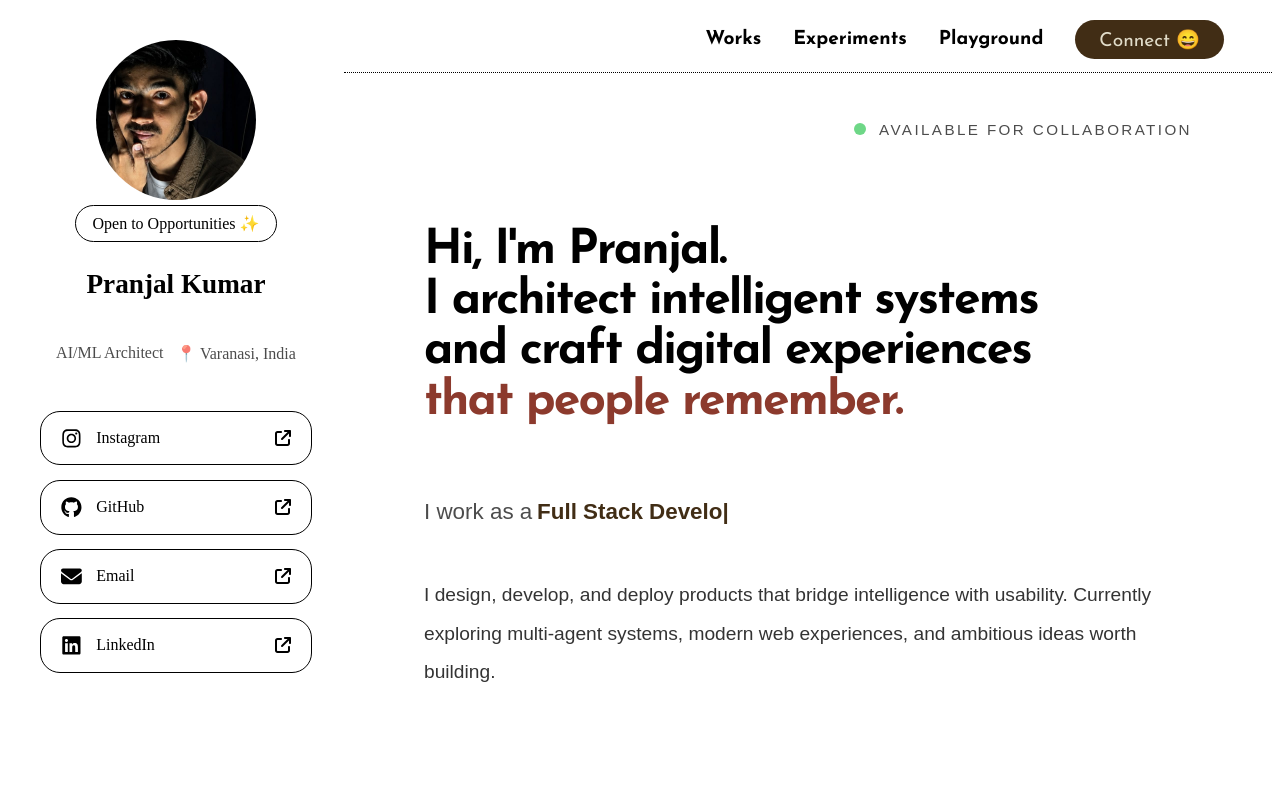
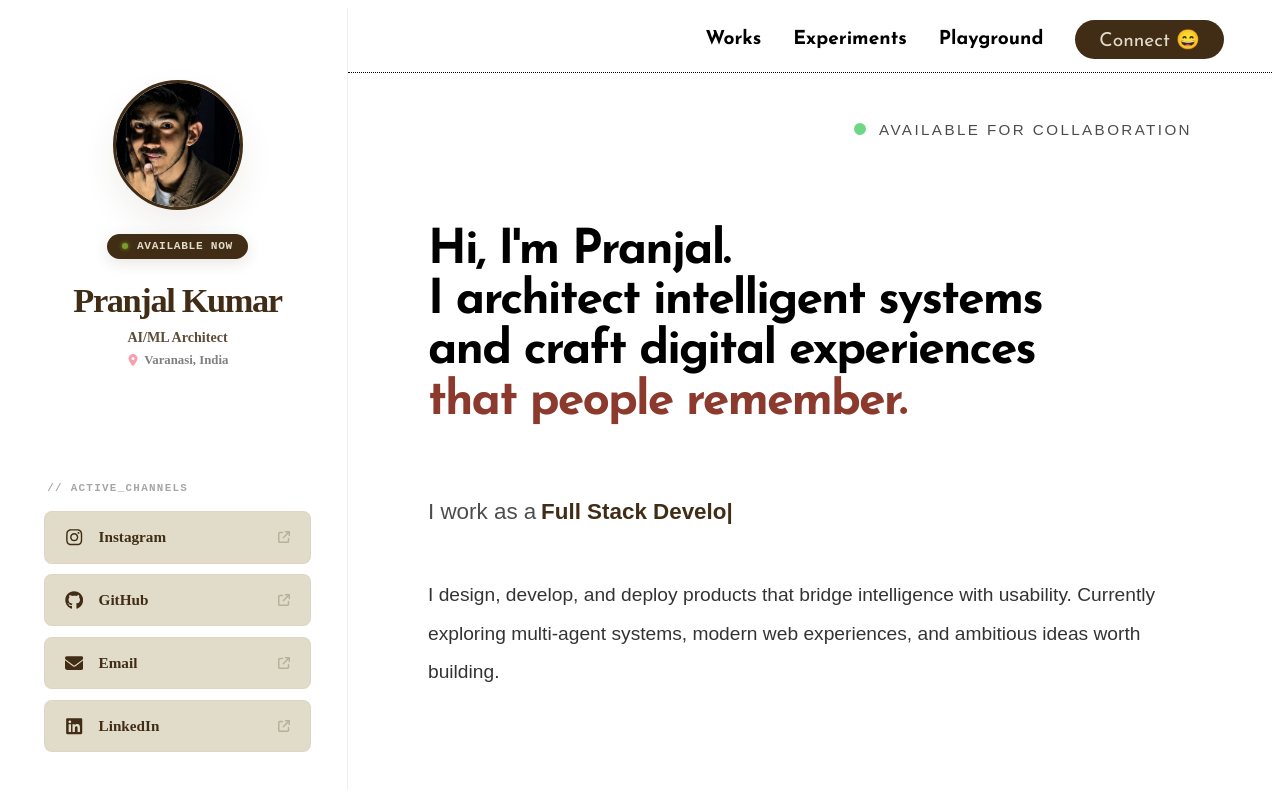
Before and after one commit to sleepy-x-dev/Portfolio, a React (Vite) app in the folder Frontend/: page / in a window 1280 px wide. Shown: the top 790 px of the page. Built offline with nearby package versions, Linux system fonts and the light colour scheme; a web font is replaced by a local one.

Commit message:
sidebar changes

```diff
--- a/Frontend/src/Pages/Sidebar.css
+++ b/Frontend/src/Pages/Sidebar.css
@@ -1,104 +1,232 @@
-.sidebar{
-    width: clamp(18rem, 24vw, 24rem);
+/* ==========================================================================
+   MASTER SIDEBAR LAYOUT BOX (STRICT ANTI-SCROLL ENGINE)
+   ========================================================================== */
+.sidebar-container {
+  width: 340px;
+  min-width: 340px;
+  height: 100vh;
+  background-color: #ffffff;
+  border-right: 1px solid rgba(65, 45, 21, 0.08);
+  box-sizing: border-box;
+  position: relative;
+  overflow: hidden; /* ABSOLUTELY PREVENTS ANY SIDEBAR BODY SCROLL JUMPS */
+  z-index: 20;
+}
+
+/* Inner Frame containing geometric padding rules safely within 100vh window */
+.sidebar-inner {
+  width: 100%;
   height: 100%;
-
+  padding: 4.5rem 2.25rem 3.5rem 2.25rem;
+  box-sizing: border-box;
   display: flex;
   flex-direction: column;
-    gap: 2rem;
-    padding:2rem;
-    height: 100vh;
-
+  justify-content: space-between; /* Keeps spacing equalized from top to bottom */
+  align-items: center;
 }
 
-.profile{
+/* ==========================================================================
+   HERO DISPLAY BLOCK (TOP REPOSITORY)
+   ========================================================================== */
+.profile-hero-block {
   display: flex;
   flex-direction: column;
   align-items: center;
-    gap: .3rem;
-
   text-align: center;
+  width: 100%;
 }
 
-.avatar{
-    width: clamp(10rem, 40%, 14rem);
-    aspect-ratio: 1;
-
-    object-fit: cover;
+/* Polished Heavy Border Frame Ring */
+.avatar-frame {
+  width: 124px;
+  height: 124px;
   border-radius: 50%;
+  overflow: hidden;
+  border: 3px solid #412D15; /* Clean premium dark structure lines */
+  box-shadow: 0 16px 35px rgba(65, 45, 21, 0.08);
+  margin-bottom: 1.5rem;
+  transition: transform 0.4s cubic-bezier(0.175, 0.885, 0.32, 1.275);
 }
 
-.badge{
-    padding: 0.5rem 1rem;
-
-    border-radius: 999rem;
-
-    border: 0.08rem solid;
+.avatar-frame:hover {
+  transform: scale(1.05) rotate(3deg);
 }
 
-.profile h1{
-    font-size: 1.7rem;
+.avatar-img {
+  width: 100%;
+  height: 100%;
+  object-fit: cover;
 }
 
-.hor{
+/* Velvet Telemetry Online Capsule Pill */
+.status-indicator-badge {
+  display: inline-flex;
+  align-items: center;
+  gap: 0.55rem;
+  background-color: #412D15;
+  color: #E1DCC9;
+  padding: 0.4rem 0.95rem;
+  border-radius: 20px;
+  margin-bottom: 1.5rem;
+  box-shadow: 0 4px 15px rgba(65, 45, 21, 0.12);
+}
+
+.live-pulse {
+  width: 6px;
+  height: 6px;
+  background-color: #a3e635; /* High energy vivid green alert status */
+  border-radius: 50%;
+  box-shadow: 0 0 10px #a3e635;
+  animation: liveBreathe 1.8s infinite ease-in-out;
+}
+
+.badge-text-telemetry {
+  font-family: monospace;
+  font-size: 0.7rem;
+  font-weight: 700;
+  letter-spacing: 0.06em;
+}
+
+/* Typography Registers */
+.display-name {
+  font-size: 2.15rem;
+  font-weight: 800;
+  letter-spacing: -0.04em;
+  margin: 0 0 0.75rem 0;
+  line-height: 1;
+  color: #412D15;
+}
+
+.profile-sub-details {
+  display: flex;
+  flex-direction: column;
+  align-items: center;
+  gap: 0.4rem;
+}
+
+.pill-role {
+  font-size: 0.88rem;
+  font-weight: 700;
+  color: #412D15;
+  opacity: 0.85;
+}
+
+.location-context {
+  display: flex;
+  align-items: center;
+  gap: 0.35rem;
+  font-size: 0.8rem;
+  opacity: 0.5;
+  font-weight: 600;
+}
+
+.pin-geo-icon {
+  font-size: 0.75rem;
+  color: #f43f5e; /* Vibrant Coral Pin highlighting location mapping */
+}
+
+/* ==========================================================================
+   VIBRANT INTERACTIVE NAVIGATION PANELS (BOTTOM REPOSITORY)
+   ========================================================================== */
+.navigation-channels {
+  display: flex;
+  flex-direction: column;
+  gap: 0.65rem;
+  width: 100%;
+}
+
+.panel-tag-header {
+  font-family: monospace;
+  font-size: 0.68rem;
+  font-weight: 700;
+  letter-spacing: 0.12em;
+  opacity: 0.35;
+  margin-bottom: 0.4rem;
+  padding-left: 0.2rem;
+}
+
+/* Micro-Engineered Soft Textured Alabaster Link Cards */
+.interactive-channel-card {
+  display: flex;
+  justify-content: space-between;
+  align-items: center;
+  background: #E1DCC9; /* Warm luxury structural base fill */
+  border: 1px solid rgba(65, 45, 21, 0.03);
+  padding: 1rem 1.25rem;
+  border-radius: 8px;
+  color: #412D15;
+  text-decoration: none;
+  font-size: 0.95rem;
+  font-weight: 700;
+  transition: all 0.3s cubic-bezier(0.16, 1, 0.3, 1);
+}
+
+.card-left-group {
+  display: flex;
+  align-items: center;
+  gap: 0.95rem;
+}
+
+.icon-box {
+  font-size: 1.15rem;
   display: flex;
   align-items: center;
   justify-content: center;
-    gap: 0.8rem;
+  transition: transform 0.2s ease;
 }
 
-.role,
-.location{
-    opacity: 0.7;
+.card-arrow-trigger {
+  font-size: 0.75rem;
+  opacity: 0.25;
+  transition: transform 0.3s cubic-bezier(0.16, 1, 0.3, 1), opacity 0.3s ease;
 }
 
-.links{
-    display: flex;
-    flex-direction: column;
-
-    gap: 0.9rem;
+/* ==========================================================================
+   HIGH-ENERGY COLOR HIGHLIGHT MODIFIERS (JOYFUL STATES)
+   ========================================================================== */
+.interactive-channel-card:hover {
+  transform: translateX(6px) translateY(-1px);
+  box-shadow: 0 10px 20px rgba(65, 45, 21, 0.05);
+  background: #ffffff;
+  border-color: #412D15; /* Crisp Dark structural outline on execution */
 }
 
-.link-card{
-    display: flex;
-    justify-content: space-between;
-    align-items: center;
-
-    padding: 1rem 1.25rem;
-
-    border: 0.08rem solid;
-    border-radius: 1.25rem;
-
-    text-decoration: none;
-    color: inherit;
-
-    transition:
-        transform 0.25s ease,
-        opacity 0.25s ease;
+.interactive-channel-card:hover .icon-box {
+  transform: scale(1.15);
 }
 
-.link-card:hover{
-    transform: translateY(-0.2rem);
-    opacity: 0.85;
+.interactive-channel-card:hover .card-arrow-trigger {
+  opacity: 1;
+  transform: translate(2px, -2px);
 }
 
-.left{
-    display: flex;
-    align-items: center;
-    gap: 0.9rem;
+/* Custom Individual Branding Micro Color Infusions */
+.insta-hover:hover { color: #e1306c; .icon-box, .card-arrow-trigger { color: #e1306c; } }
+.github-hover:hover { color: #000000; .icon-box, .card-arrow-trigger { color: #000000; } }
+.email-hover:hover { color: #ea580c; .icon-box, .card-arrow-trigger { color: #ea580c; } }
+.linkedin-hover:hover { color: #0077b5; .icon-box, .card-arrow-trigger { color: #0077b5; } }
 
-    font-size: 1rem;
+/* Telemetry Keyframes */
+@keyframes liveBreathe {
+  0%, 100% { transform: scale(1); opacity: 0.6; box-shadow: 0 0 4px #a3e635; }
+  50% { transform: scale(1.25); opacity: 1; box-shadow: 0 0 12px #a3e635; }
 }
 
-.left svg{
-    font-size: 1.3rem;
+/* Responsive Adaptive Bounds Safety */
+@media (max-width: 1024px) {
+  .sidebar-container {
+    width: 280px;
+    min-width: 280px;
   }
-
-.sidebar{
-    overflow-y: scroll;
-    scrollbar-width: none;      /* Firefox */
-    -ms-overflow-style: none;   /* IE/Edge */
+  .sidebar-inner {
+    padding: 3.5rem 1.5rem 2.5rem 1.5rem;
   }
-
-.sidebar::-webkit-scrollbar{
-    display: none;              /* Chrome/Safari */
+  .display-name {
+    font-size: 1.8rem;
   }
+  .avatar-frame {
+    width: 104px;
+    height: 104px;
+    margin-bottom: 1.25rem;
+  }
+}
--- a/Frontend/src/Pages/Sidebar.jsx
+++ b/Frontend/src/Pages/Sidebar.jsx
@@ -7,98 +7,76 @@ import {
   FaLinkedin,
   FaEnvelope,
   FaArrowUpRightFromSquare,
+  FaLocationDot
 } from "react-icons/fa6";
 
 const Sidebar = () => {
   return (
-    <aside className="sidebar">
+    <aside className="sidebar-container">
+      <div className="sidebar-inner">
 
-      <div className="profile">
+        {/* Module 01: Hero Center Profile Unit */}
+        <div className="profile-hero-block">
+          <div className="avatar-frame">
+            <img className="avatar-img" src={profile} alt="Pranjal Kumar" />
+          </div>
 
-        <img
-          className="avatar"
-          src={profile}
-          alt="Pranjal Kumar"
-        />
+          <div className="status-indicator-badge">
+            <span className="live-pulse"></span>
+            <span className="badge-text-telemetry">AVAILABLE NOW</span>
+          </div>
 
-        <span className="badge">
-          Open to Opportunities ✨
-        </span>
+          <h1 className="display-name">Pranjal Kumar</h1>
 
-        <h1>Pranjal Kumar</h1>
-        <div className="hor">
-             <p className="role">
-          AI/ML Architect
-        </p>
+          <div className="profile-sub-details">
+            <span className="pill-role">AI/ML Architect</span>
+            <div className="location-context">
+              <FaLocationDot className="pin-geo-icon" />
+              <span>Varanasi, India</span>
+            </div>
+          </div>
+        </div>
 
-        <p className="location">
-          📍 Varanasi, India
-        </p>
+        {/* Module 02: Vibrant High-Energy Channel Matrix */}
+        <div className="navigation-channels">
+          <div className="panel-tag-header">// ACTIVE_CHANNELS</div>
+
+          <a href="https://www.instagram.com/pranjal._.kumar_/" target="_blank" rel="noreferrer" className="interactive-channel-card insta-hover">
+            <div className="card-left-group">
+              <div className="icon-box"><FaInstagram /></div>
+              <span className="channel-title">Instagram</span>
+            </div>
+            <FaArrowUpRightFromSquare className="card-arrow-trigger" />
+          </a>
+
+          <a href="https://github.com/sleepy-x-dev" target="_blank" rel="noreferrer" className="interactive-channel-card github-hover">
+            <div className="card-left-group">
+              <div className="icon-box"><FaGithub /></div>
+              <span className="channel-title">GitHub</span>
+            </div>
+            <FaArrowUpRightFromSquare className="card-arrow-trigger" />
+          </a>
+
+          <a href="mailto:pranjalkumar0903@gmail.com" className="interactive-channel-card email-hover">
+            <div className="card-left-group">
+              <div className="icon-box"><FaEnvelope /></div>
+              <span className="channel-title">Email</span>
+            </div>
+            <FaArrowUpRightFromSquare className="card-arrow-trigger" />
+          </a>
+
+          <a href="https://www.linkedin.com/in/pranjal-kumar0903/" target="_blank" rel="noreferrer" className="interactive-channel-card linkedin-hover">
+            <div className="card-left-group">
+              <div className="icon-box"><FaLinkedin /></div>
+              <span className="channel-title">LinkedIn</span>
+            </div>
+            <FaArrowUpRightFromSquare className="card-arrow-trigger" />
+          </a>
         </div>
 
       </div>
-
-      <div className="links">
-
-        <a
-          href="https://www.instagram.com/pranjal._.kumar_/"
-          target="_blank"
-          rel="noreferrer"
-          className="link-card"
-        >
-          <div className="left">
-            <FaInstagram />
-            <span>Instagram</span>
-          </div>
-
-          <FaArrowUpRightFromSquare />
-        </a>
-
-        <a
-          href="https://github.com/sleepy-x-dev"
-          target="_blank"
-          rel="noreferrer"
-          className="link-card"
-        >
-          <div className="left">
-            <FaGithub />
-            <span>GitHub</span>
-          </div>
-
-          <FaArrowUpRightFromSquare />
-        </a>
-
-        <a
-          href="mailto:pranjalkumar0903@gmail.com"
-          className="link-card"
-        >
-          <div className="left">
-            <FaEnvelope />
-            <span>Email</span>
-          </div>
-
-          <FaArrowUpRightFromSquare />
-        </a>
-
-        <a
-          href="https://www.linkedin.com/in/pranjal-kumar0903/"
-          target="_blank"
-          rel="noreferrer"
-          className="link-card"
-        >
-          <div className="left">
-            <FaLinkedin />
-            <span>LinkedIn</span>
-          </div>
-
-          <FaArrowUpRightFromSquare />
-        </a>
-
-      </div>
-
     </aside>
   );
-
 };
 
 export default Sidebar;
```
Lines whose indentation alone changed are shown as unchanged.
